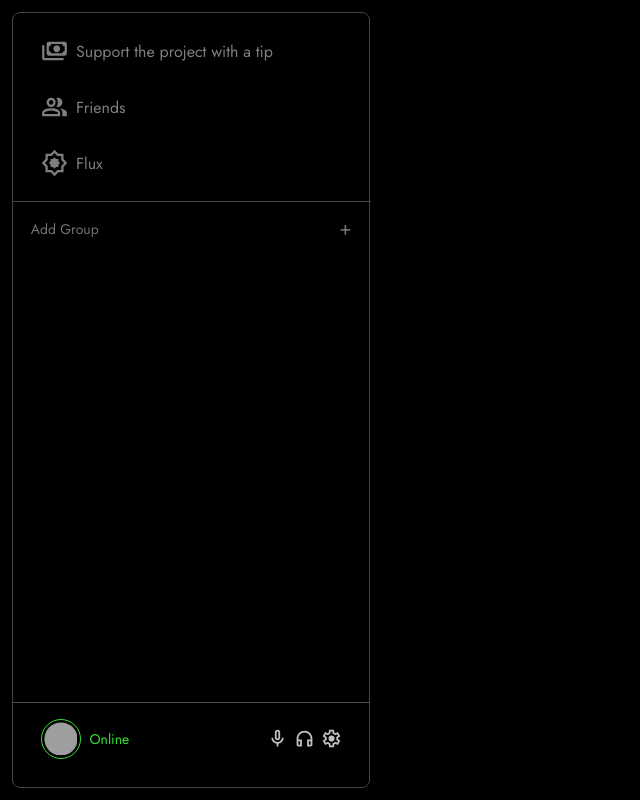
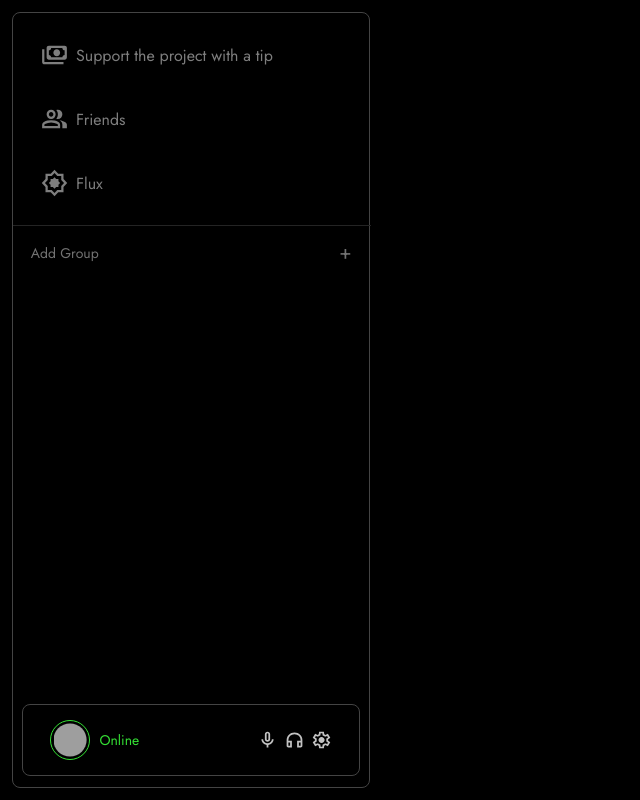
Before and after one commit to harukee-dev/fullstack_chat, a React (Create React App) app: page /main in a window 1280 px wide. Shown: the whole page, without its empty margins (0-640 px from the left). Built offline with nearby package versions, Linux system fonts and the light colour scheme; no server answers; grey boxes are pictures that could not be loaded.

Commit message:
redesigned left window

```diff
--- a/src/components/ChatsList/ChatsList.module.css
+++ b/src/components/ChatsList/ChatsList.module.css
@@ -5,7 +5,7 @@
   overflow-y: auto;
   scrollbar-width: none;
   -ms-overflow-style: none;
-  height: 62.5vh;
+  height: 59.75vh;
   padding-bottom: 1.5vh;
   gap: 1.5vh;
 }
--- a/src/pages/ChatPage/LeftWindow/leftWindow.module.css
+++ b/src/pages/ChatPage/LeftWindow/leftWindow.module.css
@@ -26,8 +26,8 @@
   padding-left: 2vh;
   width: 26vw;
   max-width: 27vw;
-  height: 5.5vh;
-  max-height: 5.5vh;
+  height: 6.5vh;
+  max-height: 6.5vh;
   background-color: #000000;
   border: none;
   border-radius: 1vh;
@@ -47,8 +47,8 @@
   padding-left: 2vh;
   width: 26vw;
   max-width: 27vw;
-  height: 5.5vh;
-  max-height: 5.5vh;
+  height: 6.5vh;
+  max-height: 6.5vh;
   background-color: black;
   border: none;
   border-radius: 1vh;
@@ -68,8 +68,8 @@
   padding-left: 2vh;
   width: 26vw;
   max-width: 27vw;
-  height: 5.5vh;
-  max-height: 5.5vh;
+  height: 6.5vh;
+  max-height: 6.5vh;
   border: none;
   border-radius: 1vh;
   background-color: #140617;
@@ -93,8 +93,8 @@
   padding-left: 2vh;
   width: 26vw;
   max-width: 27vw;
-  height: 5.5vh;
-  max-height: 5.5vh;
+  height: 6.5vh;
+  max-height: 6.5vh;
   background-color: black;
   border: none;
   border-radius: 1vh;
@@ -114,8 +114,8 @@
   padding-left: 2vh;
   width: 26vw;
   max-width: 27vw;
-  height: 5.5vh;
-  max-height: 5.5vh;
+  height: 6.5vh;
+  max-height: 6.5vh;
   border: none;
   border-radius: 1vh;
   background-color: #140617;
@@ -146,7 +146,7 @@
 .hr {
   width: 28vw;
   height: 1px;
-  background-color: #444444;
+  background-color: #242424;
   margin-top: 2vh;
 }
 
@@ -154,12 +154,12 @@
   display: flex;
   align-items: center;
   justify-content: space-between;
-  width: 100%;
-  border-top: #4e4e4e solid 1px;
+  width: 95%;
+  margin-left: 2.5%;
+  border: 1px solid #444444;
   background-color: black;
   height: 9vh;
-  border-bottom-left-radius: 1vh;
-  border-bottom-right-radius: 1vh;
+  border-radius: 1vh;
 }
 
 .yourAvatar {
```
